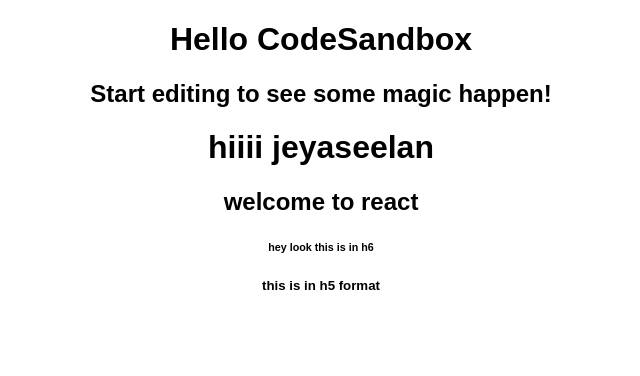
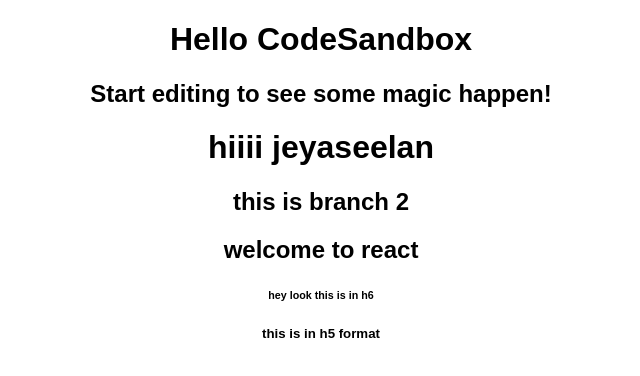
Before and after one commit to JEYASEELAN-2399/React, a React (Create React App) app: page / in a window 1280 px wide. Shown: the top 376 px of the page, without its empty margins (319-959 px from the left). Built offline with nearby package versions, Linux system fonts and the light colour scheme.

Commit message:
this is branch 2

```diff
--- a/src/Head.js
+++ b/src/Head.js
@@ -1,18 +1,13 @@
-export default function Jeii(){
-
+export default function Jeii() {
   return (
     <>
       <div>
         <h1>hiiii jeyaseelan</h1>
-
+        <h2>this is branch 2</h2>
       </div>
       <div>
-    <h2>
-        welcome to react
-    </h2>
+        <h2>welcome to react</h2>
       </div>
-
     </>
-)
-
-};
+  );
+}
```
Lines whose indentation alone changed are shown as unchanged.
